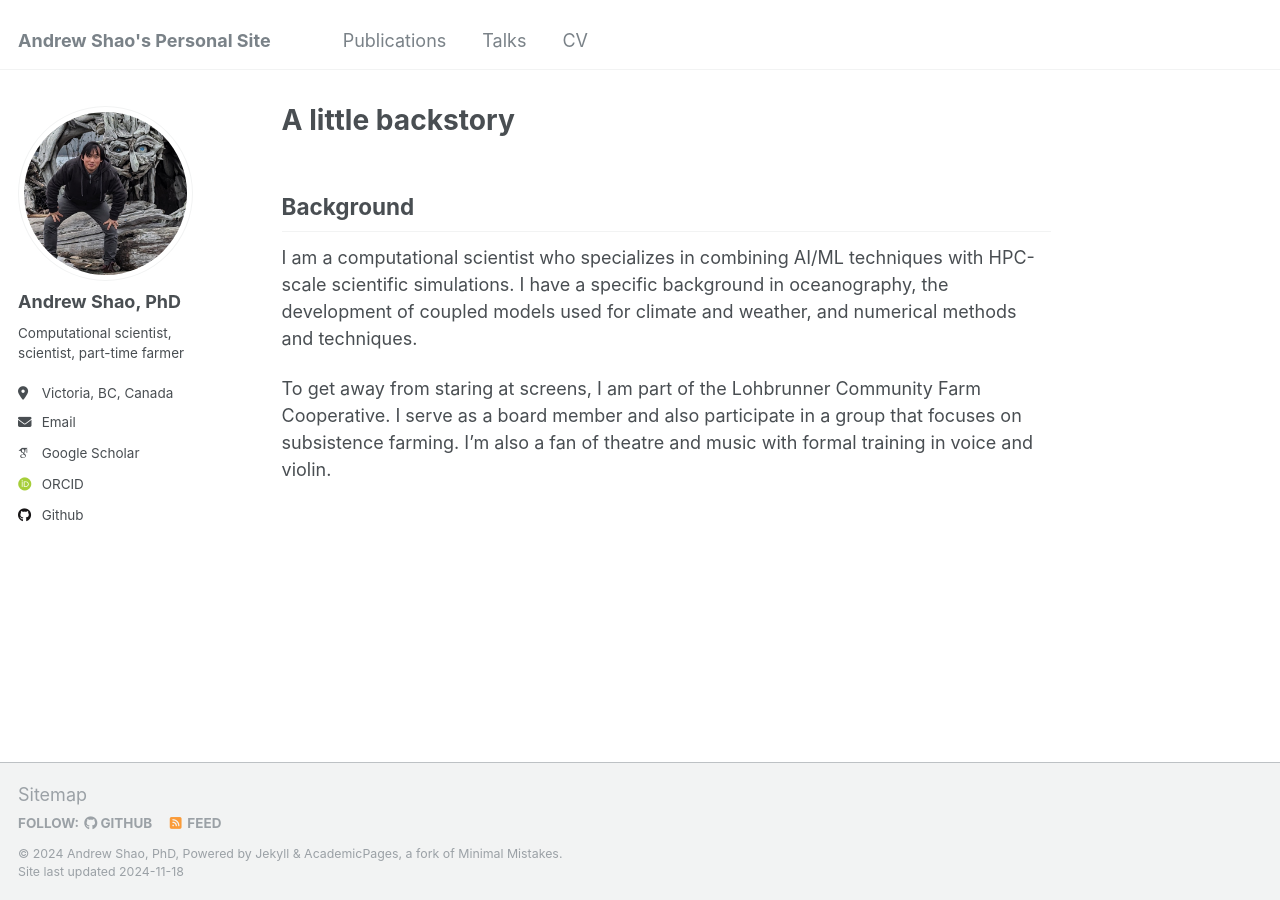
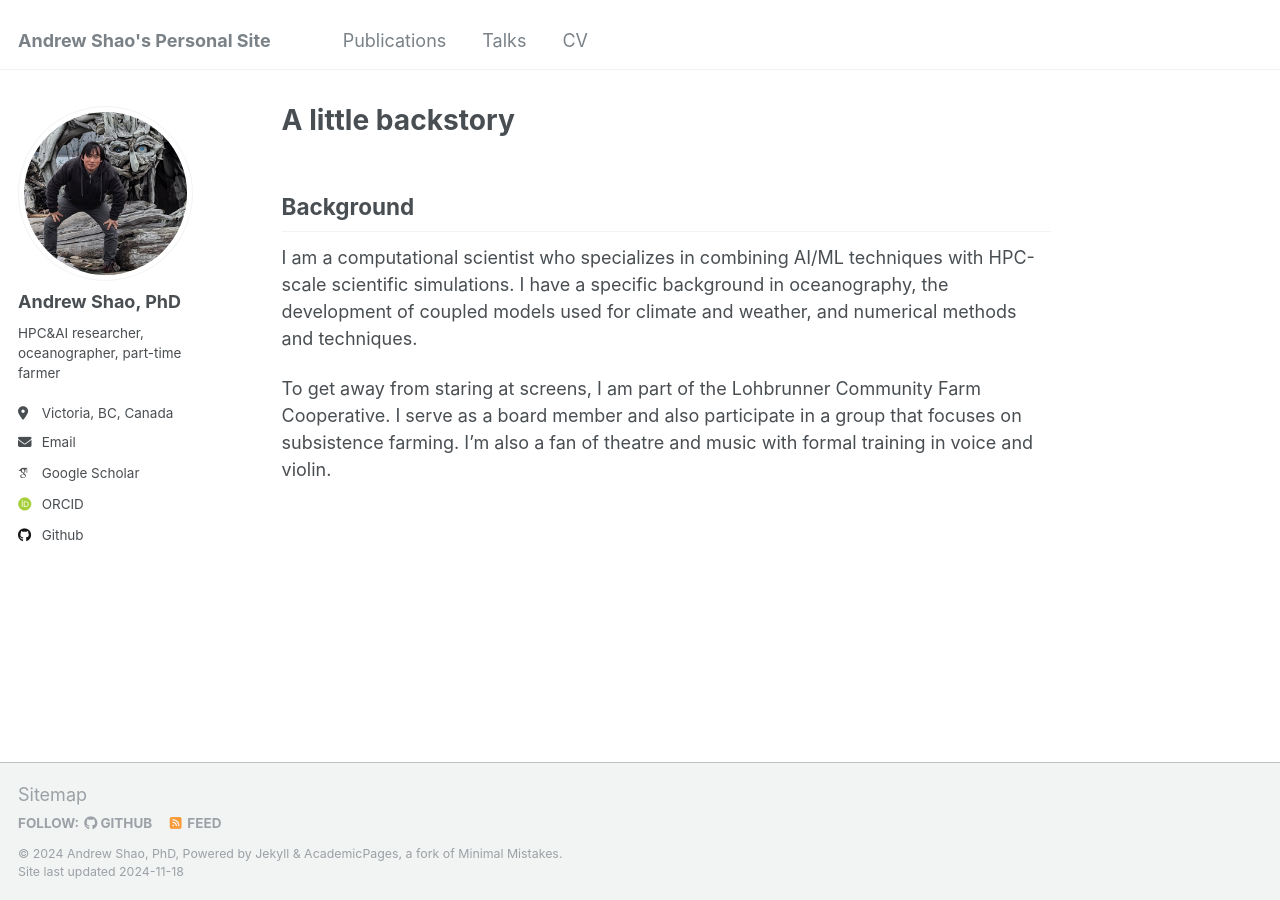
Before and after one commit to ashao/ashao.github.io, a Jekyll site: the page built from _pages/about.md, in a window 1280 px wide. Built offline with Jekyll 4.4.1, drawn with Linux system fonts in a browser that asks for light colours; some web fonts are replaced.

```diff
--- a/_config.yml
+++ b/_config.yml
@@ -24,7 +24,7 @@
   avatar           : "profile.jpg"
   name             : "Andrew Shao, PhD"
   pronouns         : # example: "she/her"
-  bio              : "Computational scientist, scientist, part-time farmer"
+  bio              : "HPC&AI researcher, oceanographer, part-time farmer"
   location         : "Victoria, BC, Canada"
   employer         :
   uri              : # URL
```
